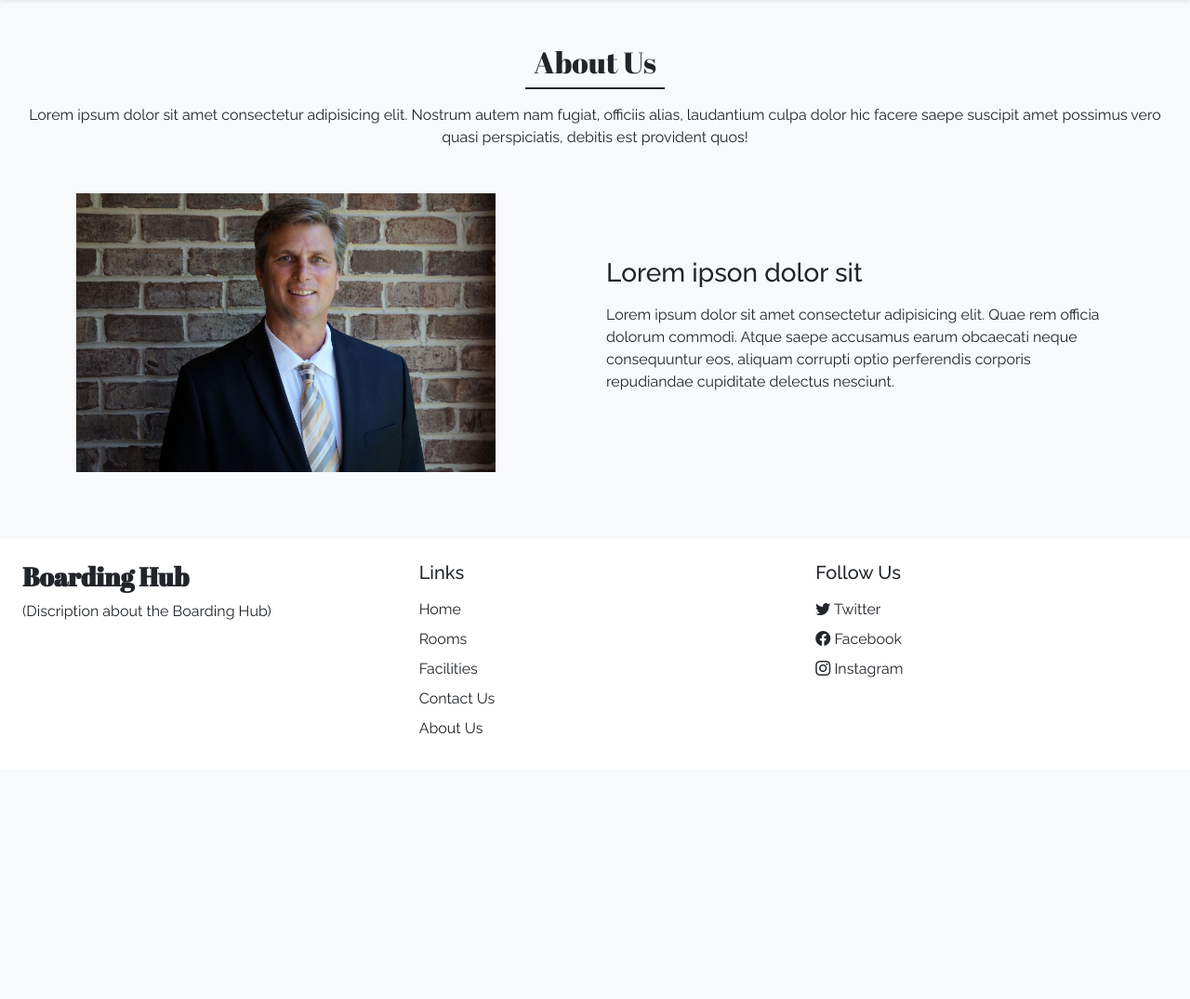
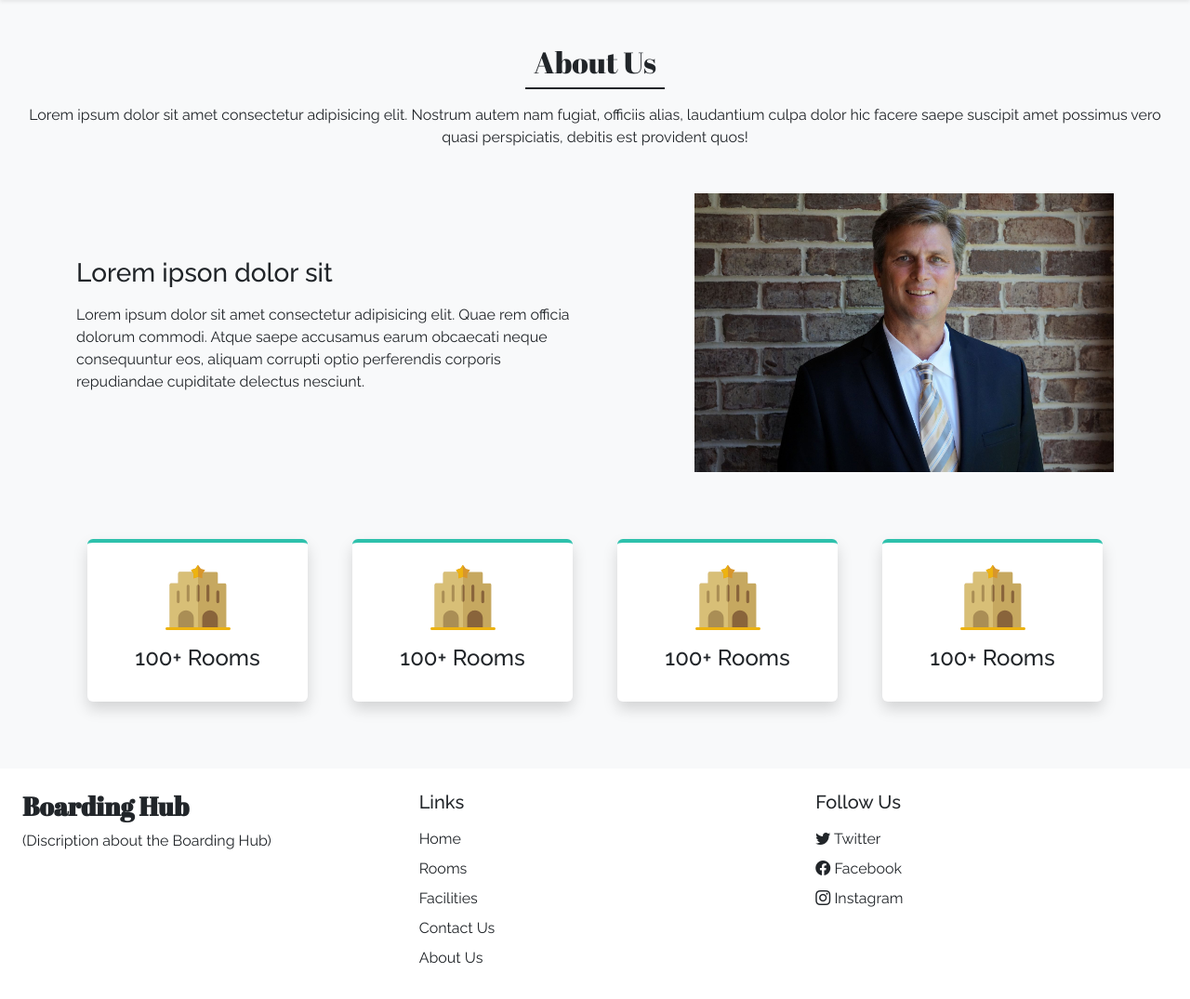
Before and after one commit to wannakill15/BoardingHome, a PHP site: page /about.php in a window 1280 px wide. Shown: the part 68-1143 px from the top of the page at 93% size. Before the commit the page ends 858 px from the top, so only its background shows below. Run offline with PHP 8.4, Linux system fonts and the light colour scheme.

Commit message:
modified

```diff
--- a/about.php
+++ b/about.php
@@ -33,6 +33,10 @@
             transform: scale(1.03);
             transition: all 0.3s;
         }
+
+        .box{
+            border-top-color: var(--teal) !important;
+        }
     </style>
 
 </head>
@@ -52,7 +56,7 @@
 
     <div class="container">
         <div class="row justify-content-between align-items-center">
-            <div class="col-lg-6 col-md-5 mb-4 order-2">
+            <div class="col-lg-6 col-md-5 mb-4 order-lg-1 order-md-1 order-2">
                 <h3 class="mb-3"> Lorem ipson dolor sit</h3>
                 <p>
                     Lorem ipsum dolor sit amet consectetur adipisicing elit.
@@ -62,13 +66,42 @@
                     nesciunt.
                 </p>
             </div>
-            <div class="col-lg-5 col-md-5 mb-4 order-1">
+            <div class="col-lg-5 col-md-5 mb-4 order-lg-2 order-md-2 order-1 ">
                 <img src="images/about/about.jpg " class="w-100">
             </div>
         </div>
     </div>
 
+    <div class="container mt-5">
+        <div class="row">
+            <div class="col-lg-3 col-md-6 mb-4 px-4">
+                <div class="bg-white rounded shadow p-4 border-top border-4 text-center box">
+                    <img src="images/about/hotel.svg" width="70px">
+                    <h4 class="mt-3">100+ Rooms</h4>
+                </div>
+            </div>
+            <div class="col-lg-3 col-md-6 mb-4 px-4">
+                <div class="bg-white rounded shadow p-4 border-top border-4 text-center box">
+                    <img src="images/about/hotel.svg" width="70px">
+                    <h4 class="mt-3">100+ Rooms</h4>
+                </div>
+            </div>
+            <div class="col-lg-3 col-md-6 mb-4 px-4">
+                <div class="bg-white rounded shadow p-4 border-top border-4 text-center box">
+                    <img src="images/about/hotel.svg" width="70px">
+                    <h4 class="mt-3">100+ Rooms</h4>
+                </div>
+            </div>
+            <div class="col-lg-3 col-md-6 mb-4 px-4">
+                <div class="bg-white rounded shadow p-4 border-top border-4 text-center box">
+                    <img src="images/about/hotel.svg" width="70px">
+                    <h4 class="mt-3">100+ Rooms</h4>
+                </div>
+            </div>
+        </div>
+    </div>
 
     <?php require('inc/footer.php') ?>
+
 </body>
 </html>
```
